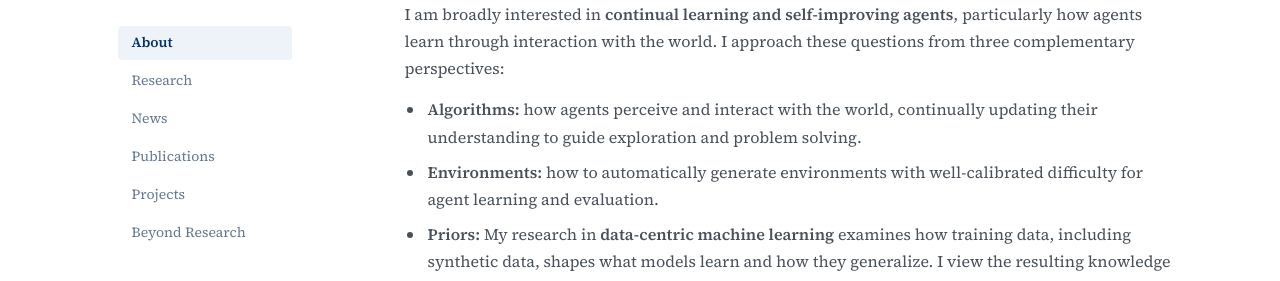
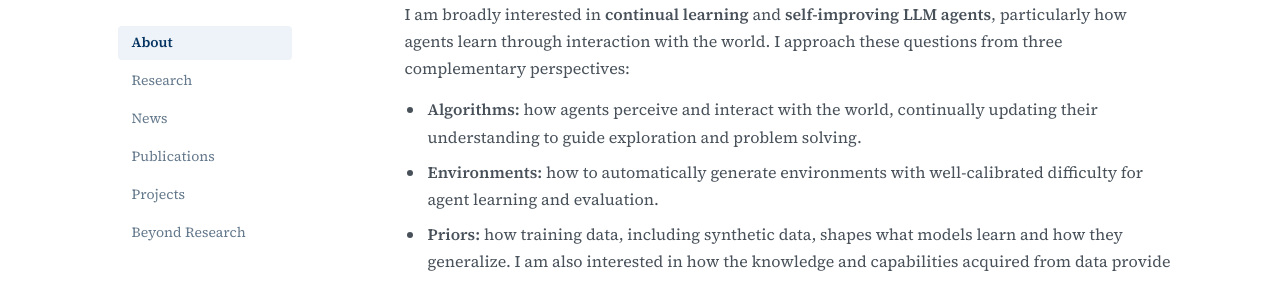
Before and after one commit to 99ninew/99ninew.github.io, a plain HTML site: page index.html in a window 1280 px wide. Shown: the part 509-790 px from the top of the page. Drawn offline with Linux system fonts and the light colour scheme.

Commit message:
Refine continual learning and LLM agent research interests

```diff
--- a/index.html
+++ b/index.html
@@ -67,11 +67,11 @@
 
         <h2 id="research">Research Interests</h2>
         <div class="research-interests">
-          <p>I am broadly interested in <strong>continual learning and self-improving agents</strong>, particularly how agents learn through interaction with the world. I approach these questions from three complementary perspectives:</p>
+          <p>I am broadly interested in <strong>continual learning</strong> and <strong>self-improving LLM agents</strong>, particularly how agents learn through interaction with the world. I approach these questions from three complementary perspectives:</p>
           <ul class="research-perspectives">
             <li><strong>Algorithms:</strong> how agents perceive and interact with the world, continually updating their understanding to guide exploration and problem solving.</li>
             <li><strong>Environments:</strong> how to automatically generate environments with well-calibrated difficulty for agent learning and evaluation.</li>
-            <li><strong>Priors:</strong> My research in <strong>data-centric machine learning</strong> examines how training data, including synthetic data, shapes what models learn and how they generalize. I view the resulting knowledge and capabilities as a foundation for further learning and adaptation.</li>
+            <li><strong>Priors:</strong> how training data, including synthetic data, shapes what models learn and how they generalize. I am also interested in how the knowledge and capabilities acquired from data provide a foundation for continual learning and adaptation in agents.</li>
           </ul>
         </div>
 
```
